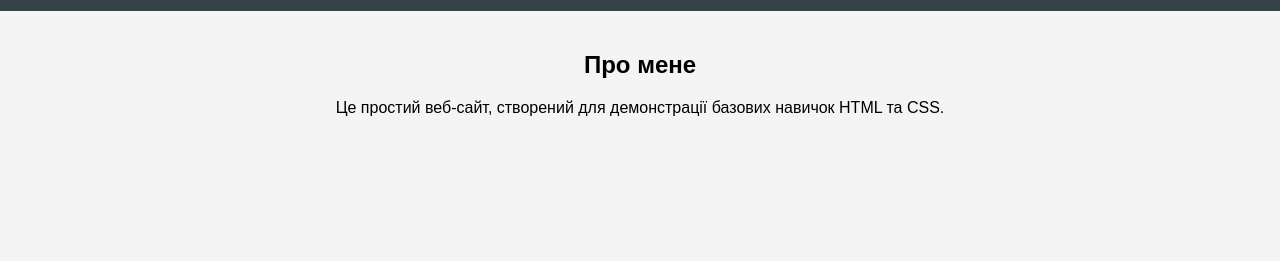
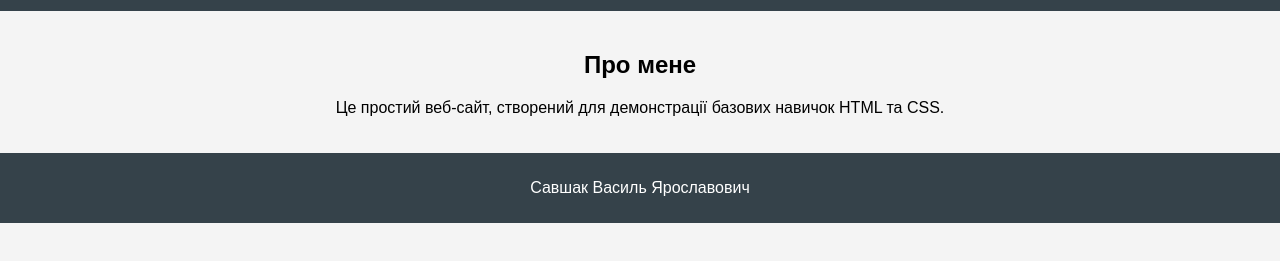
Before and after one commit to lsvscgs/lab-5-kneu-2, a plain HTML site: page index.html in a window 1280 px wide. Shown: the part 89-350 px from the top of the page. Drawn offline with Linux system fonts and the light colour scheme.

Commit message:
Update index.html

```diff
--- a/index.html
+++ b/index.html
@@ -40,6 +40,8 @@
         <h2>Про мене</h2>
         <p>Це простий веб-сайт, створений для демонстрації базових навичок HTML та CSS.</p>
     </main>
-
+    <footer>
+        <p>Савшак Василь Ярославович</p>
+    </footer>
 </body>
 </html>
```
